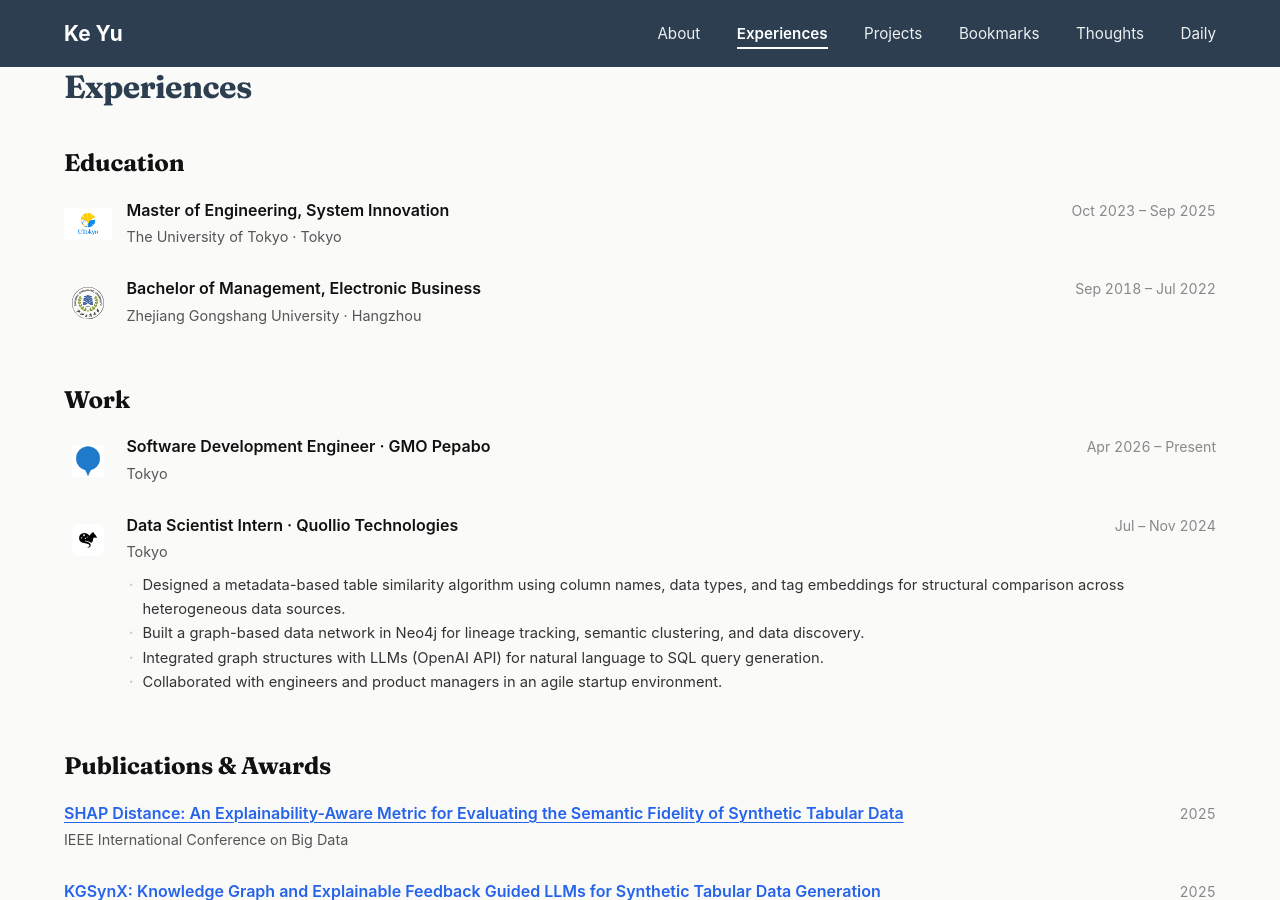
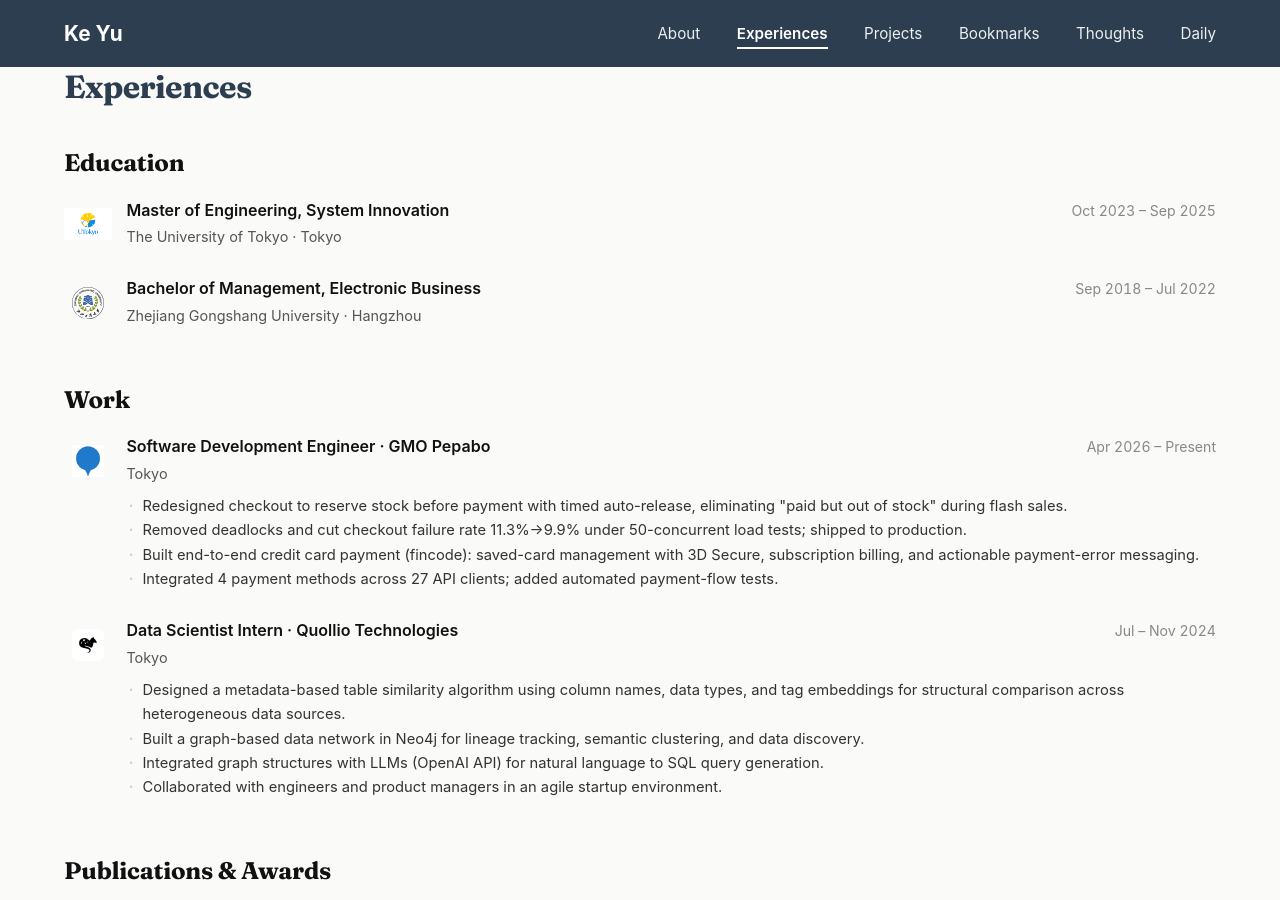
Before and after one commit to keith991001/keith991001.github.io, a Jekyll site: the page built from experiences.md, in a window 1280 px wide and 900 px high. Built offline with Jekyll 4.4.1, drawn with Linux system fonts in a browser that asks for light colours.

Commit message:
Update experiences.md

```diff
--- a/experiences.md
+++ b/experiences.md
@@ -43,6 +43,12 @@
       <span class="entry-date">Apr 2026 – Present</span>
     </div>
     <div class="entry-meta">Tokyo</div>
+    <ul class="entry-points">
+      <li>Redesigned checkout to reserve stock before payment with timed auto-release, eliminating "paid but out of stock" during flash sales.</li>
+      <li>Removed deadlocks and cut checkout failure rate 11.3%→9.9% under 50-concurrent load tests; shipped to production.</li>
+      <li>Built end-to-end credit card payment (fincode): saved-card management with 3D Secure, subscription billing, and actionable payment-error messaging.</li>
+      <li>Integrated 4 payment methods across 27 API clients; added automated payment-flow tests.</li>
+    </ul>
   </div>
 </div>
 
```
